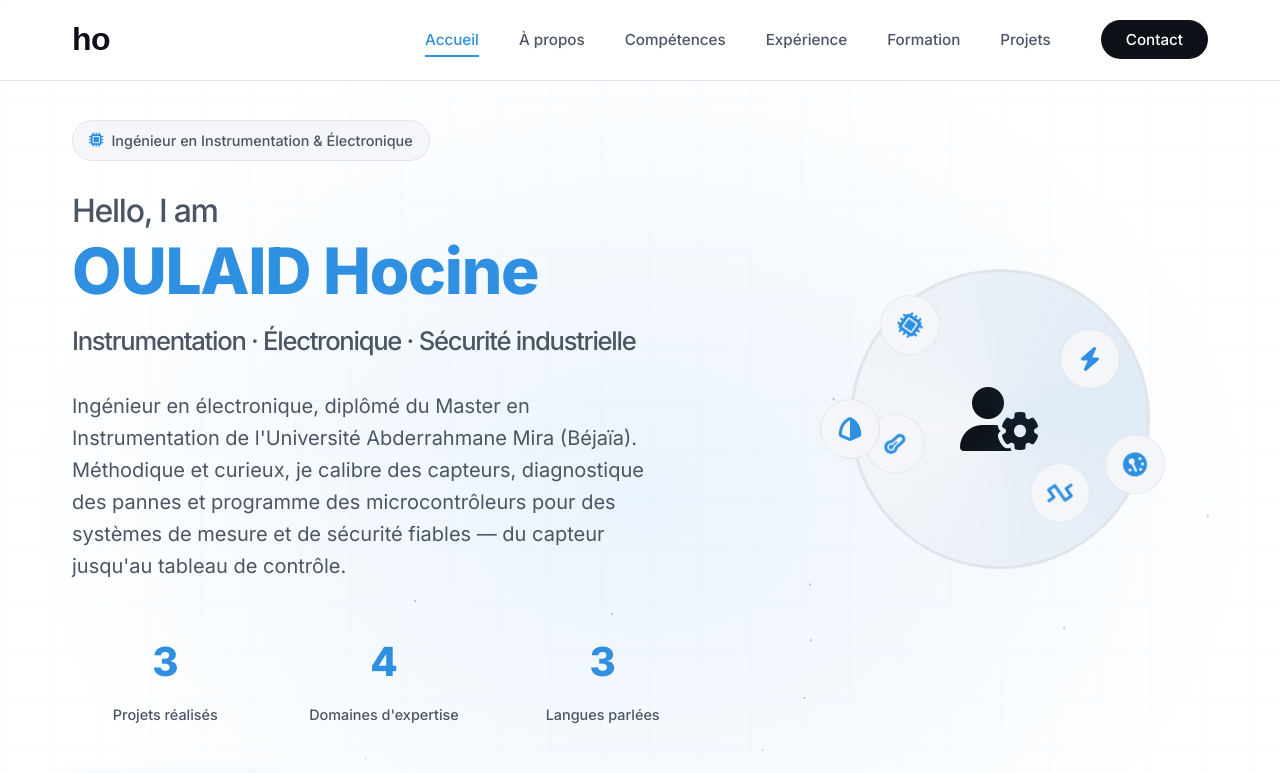
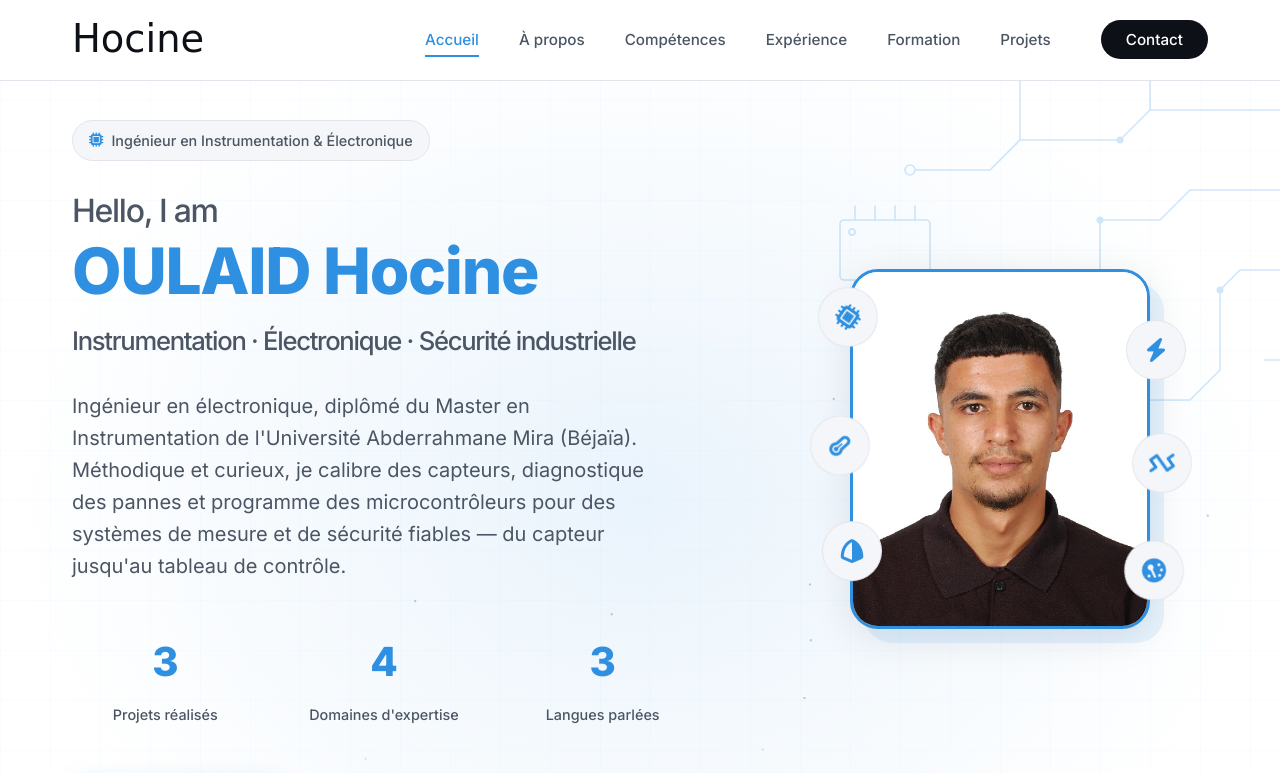
Before and after one commit to Islam2002-math/OULAID, a website: page index.html in a window 1280 px wide. Shown: the top 773 px of the page. Drawn offline with Linux system fonts and the light colour scheme; a web font is replaced by a local one.

Commit message:
Add files via upload

```diff
--- a/index.html
+++ b/index.html
@@ -4,6 +4,7 @@
     <meta charset="UTF-8">
     <meta name="viewport" content="width=device-width, initial-scale=1.0">
     <title>OULAID Hocine - Ingénieur en Instrumentation | Électronique</title>
+    <link href="https://fonts.googleapis.com/css2?family=Grand+Hotel&display=swap" rel="stylesheet">
     <link rel="stylesheet" href="style.css">
     <link href="https://fonts.googleapis.com/css2?family=Inter:wght@300;400;500;600;700;800;900&display=swap" rel="stylesheet">
     <link rel="stylesheet" href="https://cdnjs.cloudflare.com/ajax/libs/font-awesome/6.5.0/css/all.min.css">
@@ -13,7 +14,7 @@
     <nav class="navbar">
         <div class="nav-container">
             <div class="nav-logo">
-                <span class="logo-text">HO</span>
+                <span class="logo-text">Hocine</span>
             </div>
             <ul class="nav-menu">
                 <li><a href="#accueil" class="nav-link">Accueil</a></li>
@@ -85,7 +86,7 @@ Ingénieur en électronique, diplômé du Master en Instrumentation de l'Univers
                 <div class="hero-image">
                     <div class="image-frame">
                         <div class="profile-image">
-                            <i class="fas fa-user-gear"></i>
+                            <img src="images/hocine.jpg" alt="OULAID Hocine - Ingénieur en Instrumentation">
                         </div>
                         <div class="floating-icons">
                             <div class="floating-icon"><i class="fas fa-microchip"></i></div>
@@ -806,7 +807,7 @@ Je m'appelle OULAID Hocine, titulaire d'un Master en Instrumentation de l'Univer
                 <div class="footer-main">
                     <div class="footer-brand">
                         <div class="footer-logo">
-                            <span class="logo-text">OULAID Hocine</span>
+                            <span class="logo-text">Hocine</span>
                         </div>
                         <p class="footer-description">
                             Ingénieur en Instrumentation & Électronique. Basé à Alger,
--- a/script.js
+++ b/script.js
@@ -114,11 +114,6 @@ function initAnimations() {
         });
     }, observerOptions);
 
-    // Observer tous les éléments avec les classes d'animation
-    document.querySelectorAll('.fade-in, .slide-in-left, .slide-in-right').forEach(el => {
-        observer.observe(el);
-    });
-
     // Ajouter les classes d'animation aux éléments
     document.querySelectorAll('.section-title').forEach(el => {
         el.classList.add('fade-in');
@@ -137,6 +132,11 @@ function initAnimations() {
     document.querySelectorAll('.certificate-card').forEach((el, index) => {
         el.classList.add('fade-in');
         el.style.transitionDelay = `${index * 0.15}s`;
+    });
+
+    // Observer tous les éléments avec les classes d'animation
+    document.querySelectorAll('.fade-in, .slide-in-left, .slide-in-right').forEach(el => {
+        observer.observe(el);
     });
 }
 
--- a/style.css
+++ b/style.css
@@ -80,12 +80,13 @@ body {
 }
 
 .nav-logo .logo-text {
-    font-family: 'Montserrat', sans-serif;
-    font-size: 2rem;
-    font-weight: 700;
-    color: var(--text-primary);
-    letter-spacing: -0.02em;
-    text-transform: lowercase;
+    font-family: 'Grand Hotel', 'Billabong', 'Brush Script MT', cursive;
+    font-size: 2.4rem;
+    font-weight: 400;
+    color: var(--text-primary);
+    letter-spacing: 0;
+    text-transform: none;
+    line-height: 1;
 }
 
 .nav-menu {
@@ -333,8 +334,6 @@ body {
 }
 
 .btn-outline:hover {
-    background: var(--text-primary);
-    color: var(--bg-primary);
     transform: translateY(-2px);
 }
 
@@ -360,34 +359,27 @@ body {
 .image-frame {
     position: relative;
     width: 300px;
-    height: 300px;
+    height: 360px;
     margin: 0 auto;
 }
 
 .profile-image {
     width: 100%;
     height: 100%;
-    background: var(--bg-card);
-    border: 3px solid var(--border-color);
-    border-radius: 50%;
-    display: flex;
-    align-items: center;
-    justify-content: center;
-    font-size: 4rem;
-    color: var(--text-primary);
+    background: #ffffff;
+    border: 3px solid var(--accent-color);
+    border-radius: 28px;
+    box-shadow: 14px 14px 0 var(--accent-soft), var(--shadow-medium);
     position: relative;
     overflow: hidden;
 }
 
-.profile-image::before {
-    content: '';
-    position: absolute;
-    top: -50%;
-    left: -50%;
-    width: 200%;
-    height: 200%;
-    background: conic-gradient(from 0deg, transparent, var(--accent-soft), transparent);
-    animation: rotate 4s linear infinite;
+.profile-image img {
+    width: 100%;
+    height: 100%;
+    object-fit: cover;
+    object-position: center top;
+    display: block;
 }
 
 .floating-icons {
@@ -413,41 +405,12 @@ body {
     animation: float 6s ease-in-out infinite;
 }
 
-.floating-icon:nth-child(1) {
-    top: 10%;
-    left: 10%;
-    animation-delay: 0s;
-}
-
-.floating-icon:nth-child(2) {
-    top: 20%;
-    right: 10%;
-    animation-delay: 1s;
-}
-
-.floating-icon:nth-child(3) {
-    bottom: 30%;
-    left: 5%;
-    animation-delay: 2s;
-}
-
-.floating-icon:nth-child(4) {
-    bottom: 10%;
-    right: 20%;
-    animation-delay: 3s;
-}
-
-.floating-icon:nth-child(5) {
-    top: 50%;
-    left: -10%;
-    animation-delay: 4s;
-}
-
-.floating-icon:nth-child(6) {
-    top: 60%;
-    right: -5%;
-    animation-delay: 5s;
-}
+.floating-icon:nth-child(1) { top: 6%;  left: -32px;  animation-delay: 0s; }
+.floating-icon:nth-child(2) { top: 14%; right: -36px; animation-delay: 1s; }
+.floating-icon:nth-child(3) { top: 42%; left: -40px;  animation-delay: 2s; }
+.floating-icon:nth-child(4) { top: 50%; right: -42px; animation-delay: 3s; }
+.floating-icon:nth-child(5) { bottom: 8%; left: -28px; animation-delay: 4s; }
+.floating-icon:nth-child(6) { bottom: 4%; right: -34px; animation-delay: 5s; }
 
 @keyframes float {
     0%, 100% { transform: translateY(0px) rotate(0deg); }
@@ -2038,8 +2001,9 @@ section {
 }
 
 .footer-logo .logo-text {
-    font-size: 1.75rem;
-    font-weight: 800;
+    font-family: 'Grand Hotel', 'Billabong', 'Brush Script MT', cursive;
+    font-size: 2.2rem;
+    font-weight: 400;
     color: var(--text-primary);
     margin-bottom: 1rem;
     display: block;
@@ -2349,11 +2313,15 @@ section {
         font-size: 1.25rem;
     }
 
-    .image-container,
-    .profile-image {
+    .image-container {
         width: 250px;
         height: 250px;
         font-size: 3rem;
+    }
+
+    .image-frame {
+        width: 240px;
+        height: 290px;
     }
 
     .projects-grid,
@@ -2476,3 +2444,57 @@ section {
 
 .hidden { display: none; }
 .visible { display: block; }
+/* ===== Décor électronique (circuit imprimé + signal) ===== */
+.hero-background::before,
+.hero-background::after {
+    content: '';
+    position: absolute;
+    width: 560px;
+    height: 420px;
+    background: url('images/circuit.svg') no-repeat center / contain;
+    opacity: 0.22;
+    pointer-events: none;
+}
+
+.hero-background::before {
+    top: 70px;
+    right: 0;
+}
+
+.hero-background::after {
+    bottom: -50px;
+    left: -110px;
+    width: 400px;
+    height: 300px;
+    opacity: 0.14;
+    transform: scale(-1, -1);
+}
+
+.hero::after {
+    content: '';
+    position: absolute;
+    left: 0;
+    right: 0;
+    bottom: 0;
+    height: 90px;
+    background: url('images/wave.svg') repeat-x center bottom / auto 90px;
+    opacity: 0.18;
+    pointer-events: none;
+    z-index: 1;
+}
+
+/* Points de soudure discrets sur certaines sections */
+.skills,
+.education {
+    background-image: radial-gradient(rgba(47, 143, 224, 0.16) 1px, transparent 1.5px);
+    background-size: 28px 28px;
+}
+
+@media (max-width: 768px) {
+    .hero-background::before,
+    .hero-background::after {
+        width: 320px;
+        height: 240px;
+        opacity: 0.15;
+    }
+}
```
Also changed, not shown: images/circuit.svg (added), images/hocine.jpg (added), images/wave.svg (added).
